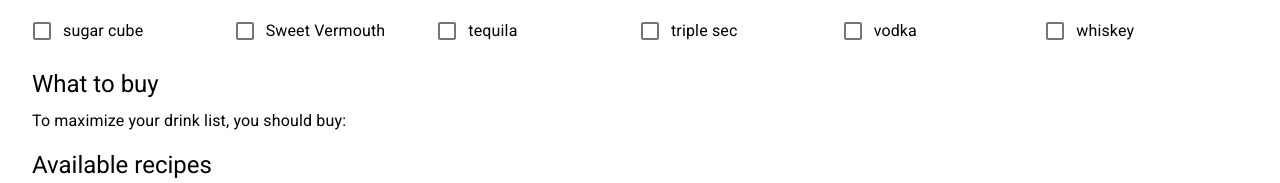
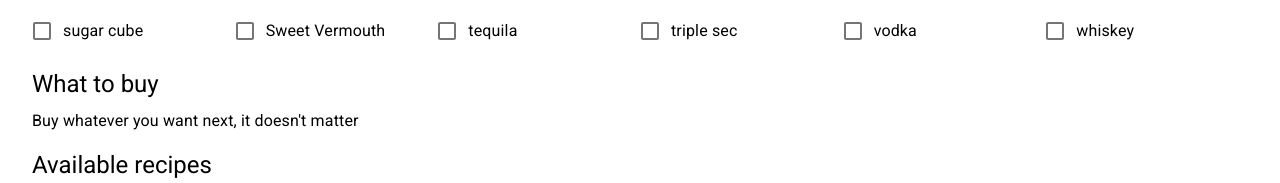
Before and after one commit to andybarron/broaden-your-bar, a React (Create React App) app: page / in a window 1280 px wide. Shown: the part 218-401 px from the top of the page. Built offline with nearby package versions, Linux system fonts and the light colour scheme.

Commit message:
Cleaner code

```diff
--- a/src/algo.ts
+++ b/src/algo.ts
@@ -26,7 +26,7 @@ export function computeAvailableRecipes(
 export function computeNextIngredients(
   ingredients: string[],
   allRecipes: Recipe[],
-): string[] | null {
+): string[] {
   // Find each recipe that's one ingredient from being complete,
   // Add those to a map that keeps track of how many recipies would be doable with them
   const alreadySelectedIngredients = new Set(ingredients)
--- a/src/components/BarApp.tsx
+++ b/src/components/BarApp.tsx
@@ -46,12 +46,8 @@ export function BarApp() {
 
   React.useEffect(() => {
     const selectStr = localStorage.getItem("selected") ?? "[]"
-    const selectJson = JSON.parse(selectStr)
-    const savedChecklist: IngredientChecklist = {}
-    Object.keys(selectJson).forEach((id) => {
-      savedChecklist[id] = selectJson[id]
-    })
-    setChecklist(savedChecklist)
+    const savedSelections = JSON.parse(selectStr) as IngredientChecklist
+    setChecklist(savedSelections)
   }, [])
 
   return (
@@ -85,21 +81,25 @@ export function BarApp() {
           <Typography variant="h5" component="h2" gutterBottom>
             What to buy
           </Typography>
-          {Boolean(nextIngredients) && (
+          {nextIngredients.length > 0 && (
             <Typography component="span">
               To maximize your drink list, you should buy:{" "}
               {nextIngredients?.map((r, i) => (
                 <React.Fragment key={r}>
-                  <a href={"https://www.amazon.com/s?k=" + r}>
-                    {encodeURIComponent(r)}
+                  <a
+                    href={"https://www.amazon.com/s?k=" + encodeURIComponent(r)}
+                  >
+                    {r}
                   </a>
                   {i !== nextIngredients.length - 1 ? " or " : ""}
                 </React.Fragment>
               ))}
             </Typography>
           )}
-          {!nextIngredients && (
-            <span>Buy whatever you want next, it doesn't matter</span>
+          {nextIngredients.length < 1 && (
+            <Typography>
+              <span>Buy whatever you want next, it doesn't matter</span>
+            </Typography>
           )}
         </Box>
         <Box mb={2}>
@@ -117,6 +117,4 @@ export function BarApp() {
       </div>
     </Container>
   )
-
-  // return <RecipeEditor></RecipeEditor>
 }
```
